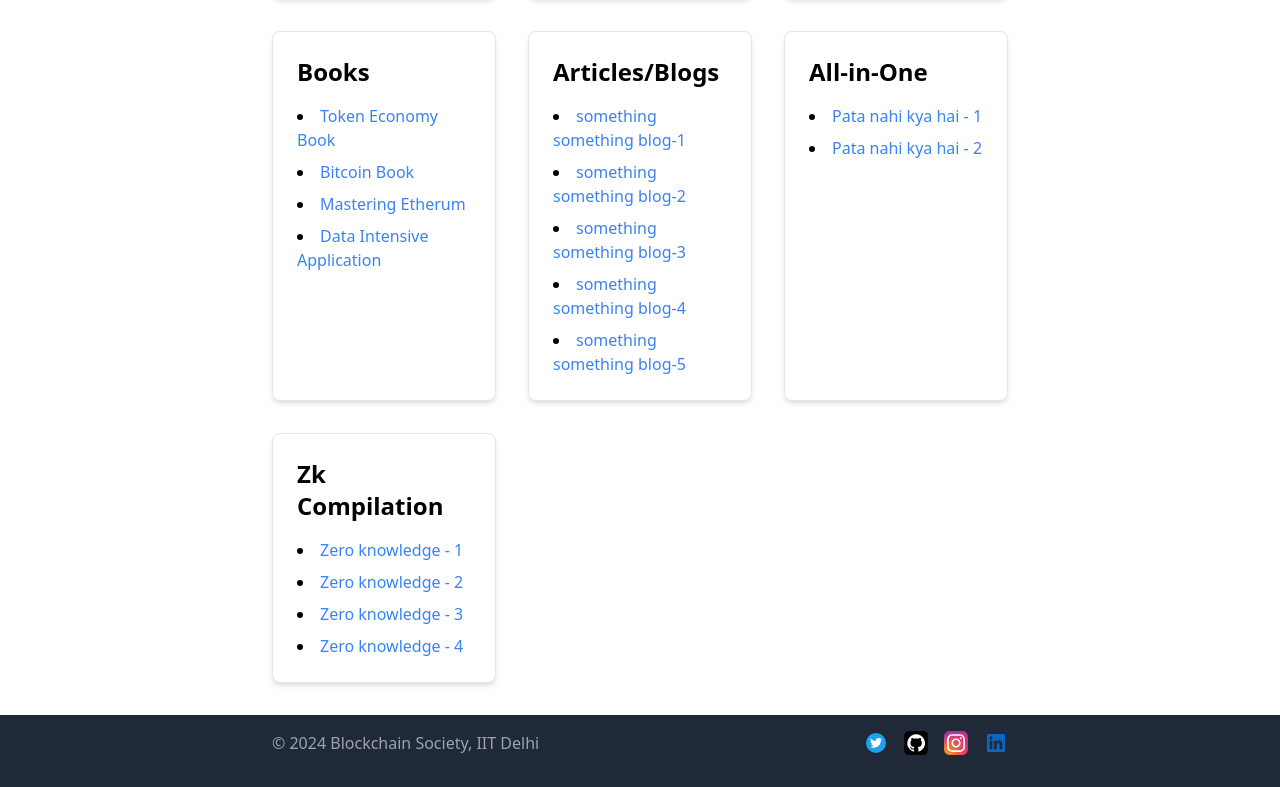
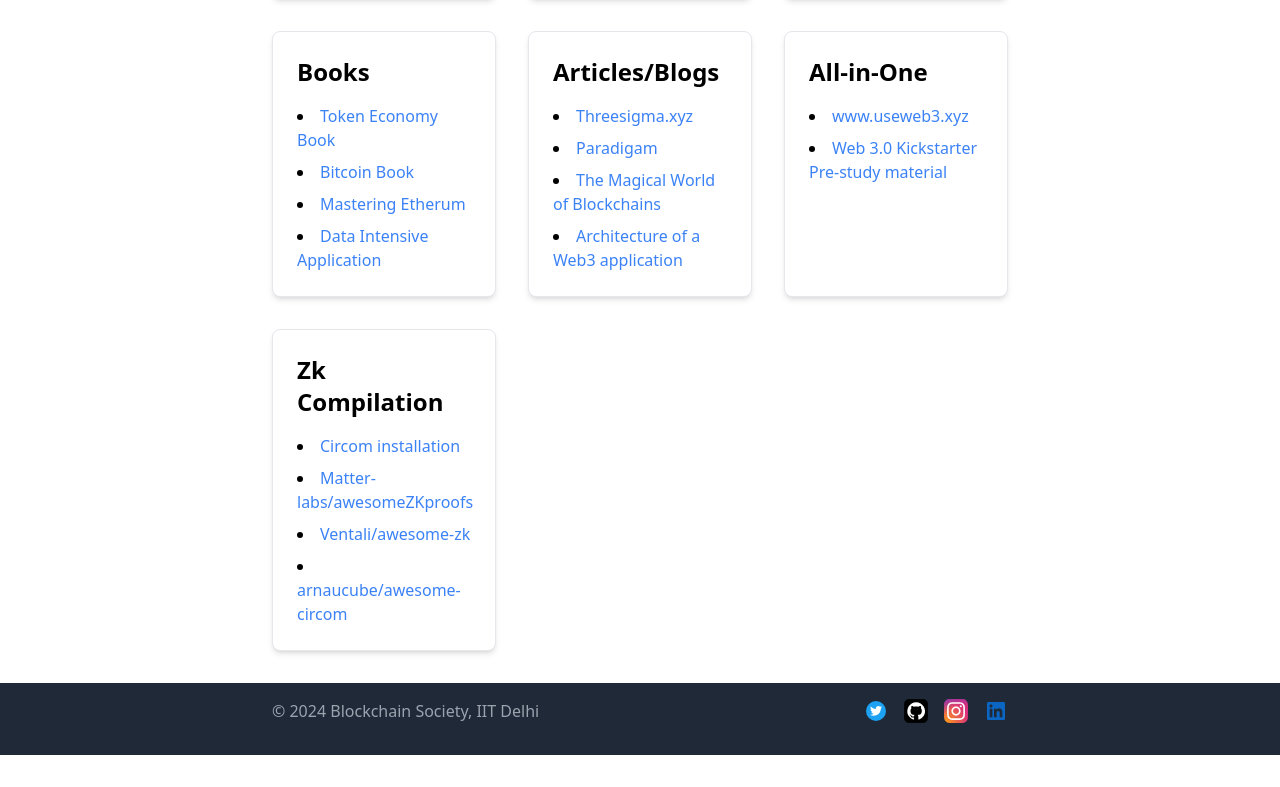
Before and after one commit to blocsoc-iitd/BlockSoc-Website, a React (Vite) app: page /resources in a window 1280 px wide. Shown: the part 661-1448 px from the top of the page. After the commit the page ends 1416 px from the top, so only its background shows below. Built offline with nearby package versions, Linux system fonts and the light colour scheme.

Commit message:
fixed broken links

```diff
--- a/src/pages/Resources.jsx
+++ b/src/pages/Resources.jsx
@@ -4,63 +4,62 @@
   {
     heading: 'Basic',
     links: [
-      { name: 'Setting up metamsk & wallets', url: 'https://rbhttps://rb.gy/yybz.gy/yybz' },
-      { name: 'WhiteboardCrypto youtube', url: 'https://www.youtube.com/c/whiteboardcrypto://developer.mozilla.org/en-US/docs/Web/HTML' },
-      { name: 'Blockchain Demo', url: 'https://developer.https://blockchaindemo.io/.org/en-US/docs/Web/CSS' },
+      { name: 'Setting up metamsk & wallets', url: 'https://rb.gy/yybz' },
+      { name: 'WhiteboardCrypto youtube', url: 'https://www.youtube.com/c/whiteboardcrypto' },
+      { name: 'Blockchain Demo', url: 'https://blockchaindemo.io/' },
     ],
   },
   {
     heading: 'Papers',
     links: [
-      { name: 'Bitcoin Whitepaper', url: 'https://https://https://bitcoin.org/bitcoin.pdf.org/bitcoin.pdf.com/blockchain-paper' },
-      { name: 'Ethereum Whitepaper', url: 'https://example.com/https://ethereum.org/en/whitepaper/-paper' },
-      { name: 'Uniswap', url: 'https://example.com/https://uniswap.org/whitepaper-v3.pdf-systems-paper' },
-      { name: 'Messari Crypto Thesis', url: 'https://example.com/https://uniswap.org/whitepaper-v3.pdf-https://messari.io/pdf/messari-report-crypto-theses-for-2022.pdf-paper' },
+      { name: 'Bitcoin Whitepaper', url: 'https://bitcoin.org/bitcoin.pdf' },
+      { name: 'Ethereum Whitepaper', url: 'https://ethereum.org/en/whitepaper/' },
+      { name: 'Uniswap', url: 'https://uniswap.org/whitepaper-v3.pdf' },
+      { name: 'Messari Crypto Thesis', url: 'https://messari.io/pdf/messari-report-crypto-theses-for-2022.pdf' },
     ],
   },
   {
     heading: 'Hands-on Experience (Projects)',
     links: [
-      { name: 'CryptoZombies Course', url: 'https://http://cryptozombie.io/.org/en/developers/tutorials/' },
-      { name: 'Buildspace', url: 'https://solidity-https://buildspace.so/-example.org/' },
-      { name: 'Rabbithole Tasks', url: 'https://www.https://app.rabbithole.gg/skills.com/' },
-      { name: 'Fun Web3 Game', url: 'https://www.https://app.https://fweb3.xyz/.gg/skills.com/' },
-      { name: 'An educational sandbox for web3', url: 'https://www.https://app.rabbithole.gg/https://eth.build/.com/' },
+      { name: 'CryptoZombies Course', url: 'http://cryptozombie.io/' },
+      { name: 'Buildspace', url: 'https://buildspace.so/' },
+      { name: 'Rabbithole Tasks', url: 'https://app.rabbithole.gg/skills' },
+      { name: 'Fun Web3 Game', url: 'https://fweb3.xyz/' },
+      { name: 'An educational sandbox for web3', url: 'https://eth.build/' },
     ],
   },
   {
     heading: 'Books',
     links: [
-      { name: 'Token Economy Book', url: 'https://https://github.com/Token-Economy-Book/EnglishOriginal/wiki.info/' },
-      { name: 'Bitcoin Book', url: 'https://example.com/blockchain-https://bitcoinbook.cs.princeton.edu/-book' },
-      { name: 'Mastering Etherum', url: 'https://example.com/bitcoin-https://github.com/ethereumbook/ethereumbook-book' },
-      { name: 'Data Intensive Application', url: 'https://https://www.oreilly.com/library/view/designing-data-intensive-applications/9781491903063/.com/bitcoin-https://github.com/ethereumbook/https://https://www.oreilly.com/library/view/designing-data-intensive-applications/9781491903063/.oreilly.com/library/view/designing-data-intensive-applications/9781491903063/://www.oreilly.com/library/view/designing-data-intensive-applications/9781491903063/eumbook-book' },
+      { name: 'Token Economy Book', url: 'https://github.com/Token-Economy-Book/EnglishOriginal/wiki' },
+      { name: 'Bitcoin Book', url: 'https://bitcoinbook.cs.princeton.edu/' },
+      { name: 'Mastering Etherum', url: 'https://github.com/ethereumbook/ethereumbook' },
+      { name: 'Data Intensive Application', url: 'https://www.oreilly.com/library/view/designing-data-intensive-applications/9781491903063/' },
     ],
   },
   {
     heading: 'Articles/Blogs',
     links: [
-      { name: 'something something blog-1', url: 'https://threesigma.xyz/blog.xyz/blog.info/' },
-      { name: 'something something blog-2', url: 'https://example.com/https://vitalik.ca/categories/blockchains.html-basics-book' },
-      { name: 'something something blog-3', url: 'https://example.https://www.paradigm.xyz/writing/bitcoin-standard-book' },
-      { name: 'something something blog-4', url: 'https://https://maze-silk-707.notion.site/Blockchains-cryptocurrency-and-web3-8e1067beaa9742c0b9438996286ff028.https://www.paradigm.xyz/writing/bitcoin-standard-book' },
-      { name: 'something something blog-5', url: 'https://example.hhttps://preethikasireddy.com/post/the-architecture-of-a-web-3-0-applicationttps://www.paradigm.xyz/writing/bitcoin-standard-book' },
+      { name: 'Threesigma.xyz', url: 'https://threesigma.xyz/blog' },
+      { name: 'Paradigam', url: 'https://www.paradigm.xyz/writing' },
+      { name: 'The Magical World of Blockchains', url: 'https://maze-silk-707.notion.site/Blockchains-cryptocurrency-and-web3-8e1067beaa9742c0b9438996286ff028' },
+      { name: ' Architecture of a Web3 application', url: 'https://preethikasireddy.com/post/the-architecture-of-a-web-3-0-application' },
     ],
   },
   {
     heading: 'All-in-One',
     links: [
-      { name: 'Pata nahi kya hai - 1', url: 'https://www.useweb3.xyz/.com/' },
-      { name: 'Pata nahi kya hai - 2', url: 'https://growthschool.notion.site/GS-6-Week-Web-3-0-Kickstarter-Program-Pre-study-material-dc0ace72ddba4fdb9a51f3c6399a8a10.udemy.com/topic/blockchain/' },
+      { name: 'www.useweb3.xyz', url: 'https://www.useweb3.xyz/' },
+      { name: 'Web 3.0 Kickstarter Pre-study material', url: 'https://growthschool.notion.site/GS-6-Week-Web-3-0-Kickstarter-Program-Pre-study-material-dc0ace72ddba4fdb9a51f3c6399a8a10' },
     ],
   },
   {
     heading: 'Zk Compilation',
     links: [
-      { name: 'Zero knowledge - 1', url: 'https://docs.circom.io/getting-started/installation/.com/zk-proof-tutorial' },
-      { name: 'Zero knowledge - 2', url: 'https://example.com/zk-https://github.com/matter-labs/awesome-zero-knowledge-proofs-overview' },
-      { name: 'Zero knowledge - 3', url: 'https://example.com/https://github.com/ventali/awesome-zk-to-zkp' },
-      { name: 'Zero knowledge - 4', url: 'https://example.com/https://github.com/ventali/https://github.com/arnaucube/awesome-circom-zk-to-zkp' },
+      { name: 'Circom installation', url: 'https://docs.circom.io/getting-started/installation/' },
+      { name: 'Matter-labs/awesomeZKproofs', url: 'https://github.com/matter-labs/awesome-zero-knowledge-proofs' },
+      { name: 'Ventali/awesome-zk', url: 'https://github.com/ventali/awesome-zk' },
+      { name: 'arnaucube/awesome-circom', url: 'https://github.com/arnaucube/awesome-circom' },
     ],
   },
 ];
```
